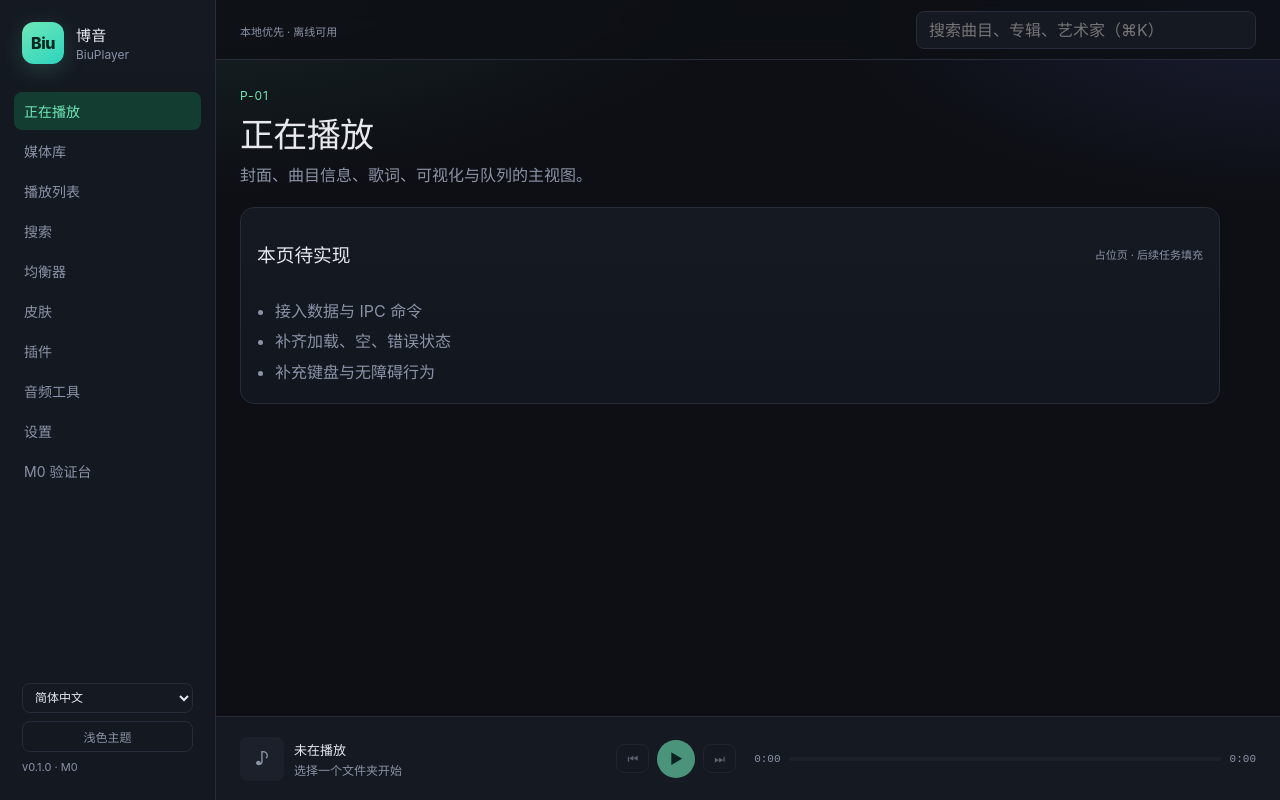
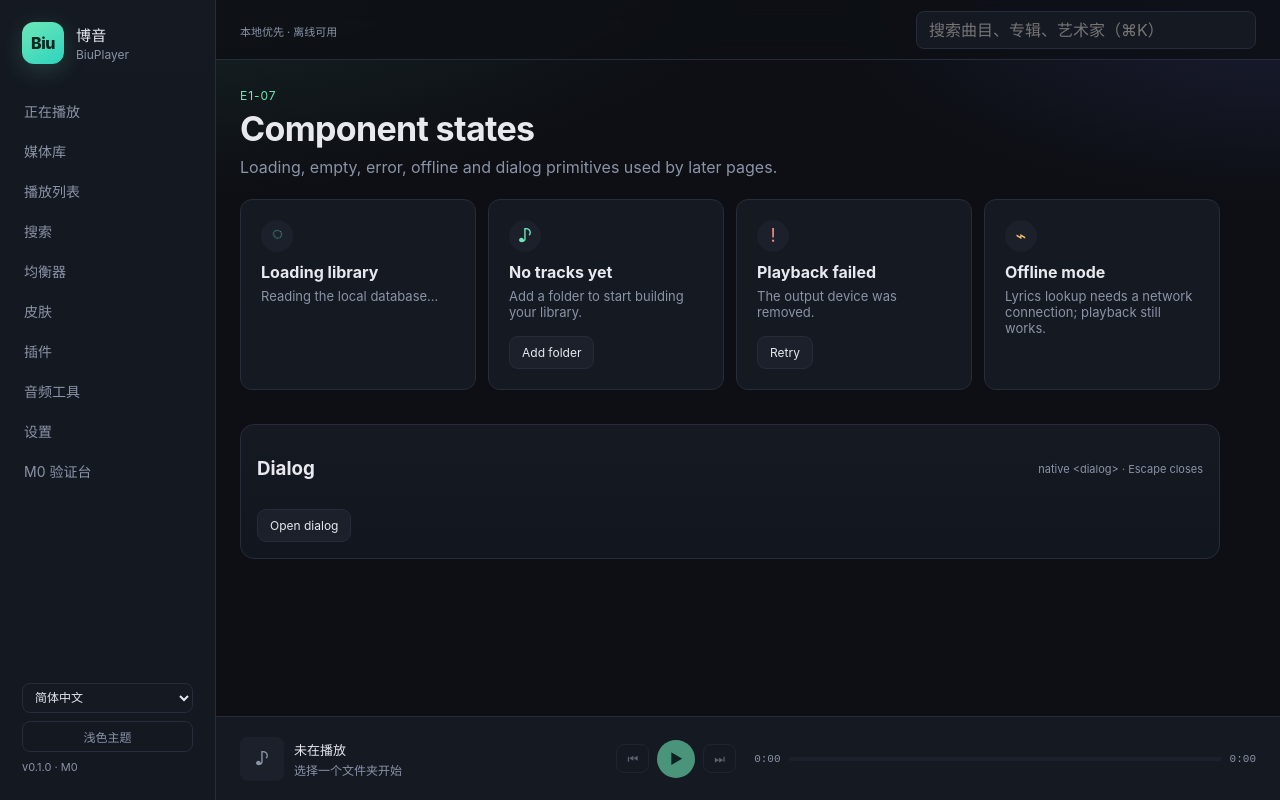
Before and after one commit to tagecode/BiuPlayer, a React (Vite) app: page /#/dev/states in a window 1280 px wide. Before the commit this address led to /#/. Built offline with nearby package versions, Linux system fonts and the light colour scheme.

Commit message:
feat(ui): add status and dialog primitives

```diff
--- /dev/null
+++ b/src/components/Dialog.tsx
@@ -0,0 +1,39 @@
+import { useEffect, useRef } from "react";
+import type { ReactNode } from "react";
+
+type DialogProps = {
+  open: boolean;
+  title: string;
+  onClose: () => void;
+  children: ReactNode;
+};
+
+export function Dialog({ open, title, onClose, children }: DialogProps) {
+  const ref = useRef<HTMLDialogElement>(null);
+
+  useEffect(() => {
+    const dialog = ref.current;
+    if (!dialog) return;
+    if (open && !dialog.open) dialog.showModal();
+    if (!open && dialog.open) dialog.close();
+  }, [open]);
+
+  return (
+    <dialog
+      ref={ref}
+      className="dialog"
+      aria-label={title}
+      onCancel={(event) => {
+        event.preventDefault();
+        onClose();
+      }}
+      onClose={onClose}
+    >
+      <div className="dialog-head">
+        <h2>{title}</h2>
+        <button className="ghost" onClick={onClose} aria-label="Close">✕</button>
+      </div>
+      <div className="dialog-body">{children}</div>
+    </dialog>
+  );
+}
--- /dev/null
+++ b/src/components/StatusView.tsx
@@ -0,0 +1,28 @@
+import type { ReactNode } from "react";
+
+export type StatusKind = "loading" | "empty" | "error" | "offline";
+
+const icons: Record<StatusKind, string> = {
+  loading: "◌",
+  empty: "♪",
+  error: "!",
+  offline: "⌁",
+};
+
+type StatusViewProps = {
+  kind: StatusKind;
+  title: string;
+  description?: string;
+  action?: ReactNode;
+};
+
+export function StatusView({ kind, title, description, action }: StatusViewProps) {
+  return (
+    <div className={`status-view status-${kind}`} role={kind === "error" ? "alert" : "status"}>
+      <span className="status-icon" aria-hidden="true">{icons[kind]}</span>
+      <strong>{title}</strong>
+      {description && <p className="muted">{description}</p>}
+      {action && <div className="status-action">{action}</div>}
+    </div>
+  );
+}
--- /dev/null
+++ b/src/pages/States.tsx
@@ -0,0 +1,37 @@
+import { useState } from "react";
+import { Dialog } from "../components/Dialog";
+import { StatusView } from "../components/StatusView";
+
+export function States() {
+  const [open, setOpen] = useState(false);
+
+  return (
+    <section className="page">
+      <div className="page-head">
+        <span className="page-kicker">E1-07</span>
+        <h2>Component states</h2>
+        <p>Loading, empty, error, offline and dialog primitives used by later pages.</p>
+      </div>
+      <div className="state-grid">
+        <StatusView kind="loading" title="Loading library" description="Reading the local database…" />
+        <StatusView kind="empty" title="No tracks yet" description="Add a folder to start building your library." action={<button>Add folder</button>} />
+        <StatusView kind="error" title="Playback failed" description="The output device was removed." action={<button>Retry</button>} />
+        <StatusView kind="offline" title="Offline mode" description="Lyrics lookup needs a network connection; playback still works." />
+      </div>
+      <div className="card">
+        <div className="card-head">
+          <h3>Dialog</h3>
+          <span className="muted">native &lt;dialog&gt; · Escape closes</span>
+        </div>
+        <button onClick={() => setOpen(true)}>Open dialog</button>
+      </div>
+      <Dialog open={open} title="Confirm action" onClose={() => setOpen(false)}>
+        <p>This is the shared dialog primitive. Content and footer actions are owned by the caller.</p>
+        <div className="dialog-actions">
+          <button className="ghost" onClick={() => setOpen(false)}>Cancel</button>
+          <button onClick={() => setOpen(false)}>Confirm</button>
+        </div>
+      </Dialog>
+    </section>
+  );
+}
--- a/src/router.tsx
+++ b/src/router.tsx
@@ -2,6 +2,7 @@ import { createHashRouter, Navigate } from "react-router-dom";
 import App from "./App";
 import { Shell } from "./Shell";
 import { Placeholder } from "./pages/Placeholder";
+import { States } from "./pages/States";
 import type { MessageKey } from "./i18n";
 
 function page(pageId: string, titleKey: MessageKey, descKey: MessageKey) {
@@ -29,6 +30,7 @@ export const router = createHashRouter([
       { path: "/settings/:section", element: page("P-13", "pages.settings.title", "pages.settings.desc") },
       { path: "/settings", element: <Navigate to="/settings/general" replace /> },
       { path: "/tools", element: page("P-14", "pages.tools.title", "pages.tools.desc") },
+      { path: "/dev/states", element: <States /> },
       { path: "/m0", element: <App /> },
     ],
   },
--- a/src/shell.css
+++ b/src/shell.css
@@ -305,3 +305,64 @@ body {
     display: none;
   }
 }
+
+.state-grid {
+  display: grid;
+  grid-template-columns: repeat(auto-fit, minmax(220px, 1fr));
+  gap: 12px;
+  margin-bottom: 16px;
+}
+
+.status-view {
+  display: flex;
+  flex-direction: column;
+  align-items: flex-start;
+  gap: 6px;
+  padding: 20px;
+  min-height: 150px;
+  background: var(--panel);
+  border: 1px solid var(--line);
+  border-radius: 12px;
+}
+
+.status-icon {
+  display: grid;
+  place-items: center;
+  width: 32px;
+  height: 32px;
+  margin-bottom: 4px;
+  border-radius: 50%;
+  background: var(--panel-2);
+  color: var(--accent);
+  font-size: 18px;
+}
+
+.status-error .status-icon { color: var(--error); }
+.status-offline .status-icon { color: var(--warn); }
+.status-loading .status-icon { animation: spin 1.2s linear infinite; }
+.status-view p { margin: 0; font-size: 13px; }
+.status-action { margin-top: auto; padding-top: 10px; }
+
+.dialog {
+  width: min(440px, calc(100vw - 32px));
+  padding: 0;
+  color: var(--text);
+  background: var(--panel);
+  border: 1px solid var(--line);
+  border-radius: 14px;
+}
+
+.dialog::backdrop { background: rgb(0 0 0 / 55%); }
+.dialog-head {
+  display: flex;
+  align-items: center;
+  justify-content: space-between;
+  gap: 12px;
+  padding: 14px 16px;
+  border-bottom: 1px solid var(--line);
+}
+.dialog-head h2 { margin: 0; font-size: 16px; }
+.dialog-body { padding: 16px; font-size: 14px; }
+.dialog-actions { display: flex; justify-content: flex-end; gap: 8px; margin-top: 16px; }
+
+@keyframes spin { to { transform: rotate(360deg); } }
```
Also changed, not shown: 1 other file (tests, documents, lock files or other folders).
